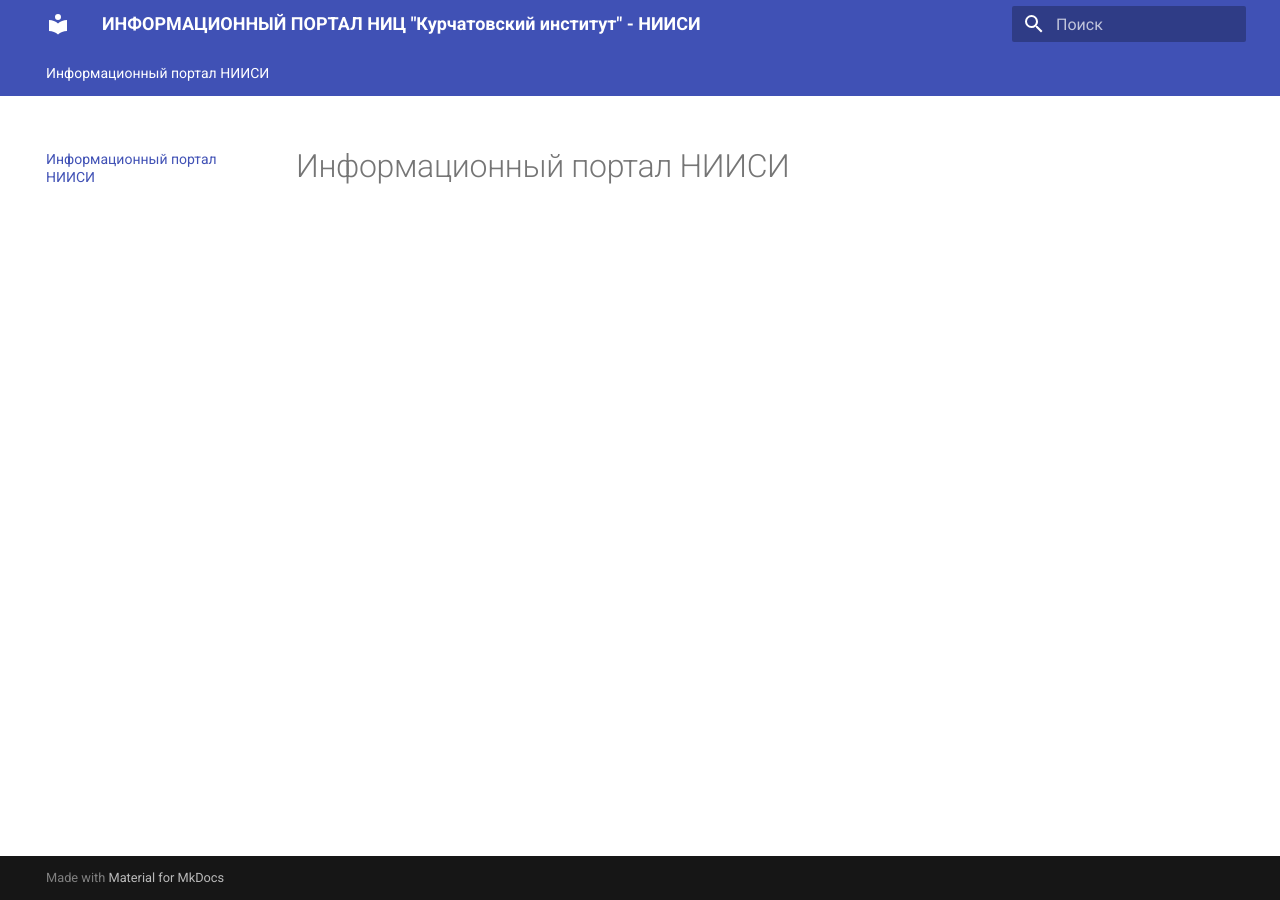
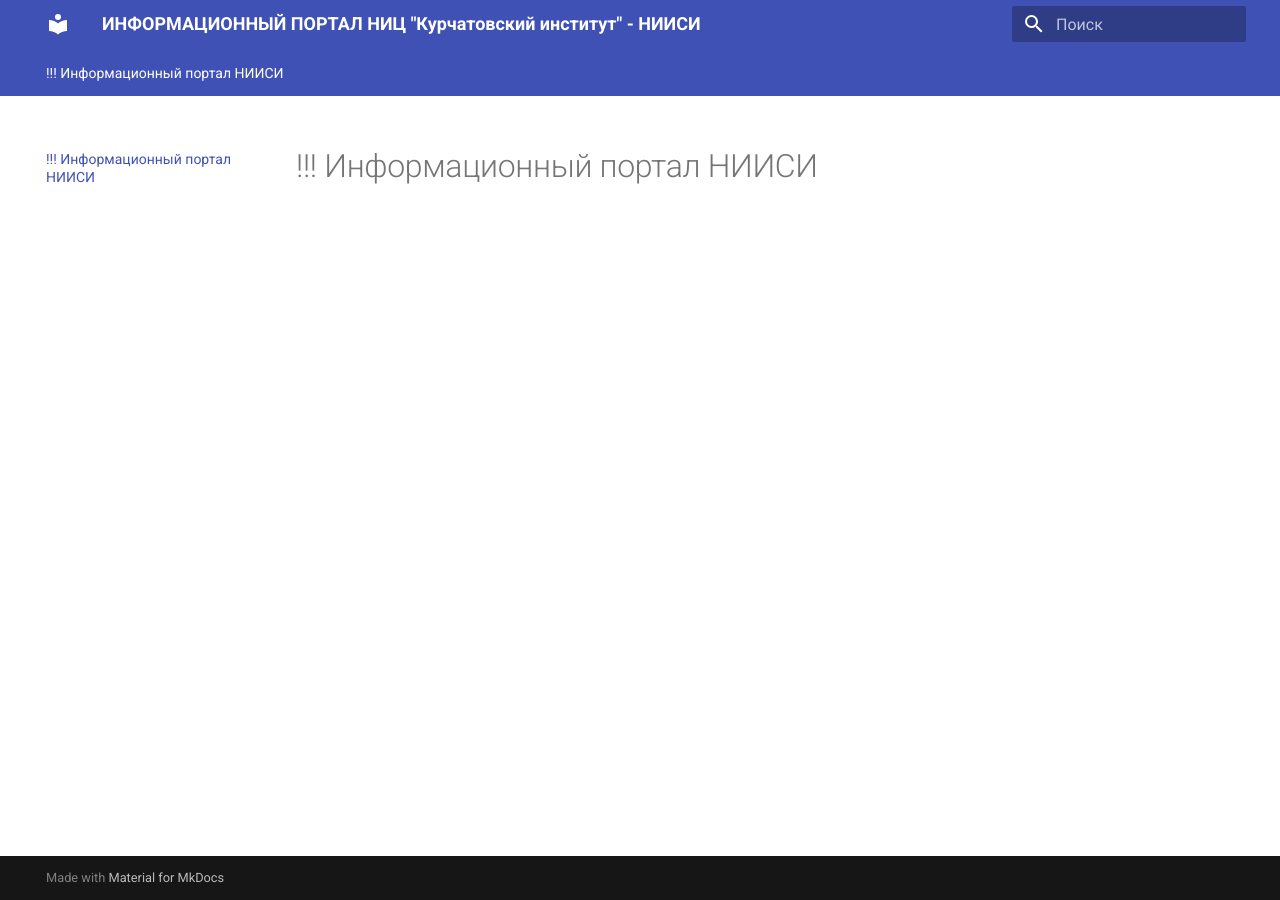
Before and after one commit to pdorokhov/niisi_docs, an MkDocs documentation site: the page built from docs/index.md, in a window 1280 px wide. Built offline with MkDocs 1.6.1 and Material for MkDocs 9.7.7, drawn with Linux system fonts in a browser that asks for light colours.

Commit message:
add_changes

```diff
--- a/docs/index.md
+++ b/docs/index.md
@@ -1 +1 @@
-# Информационный портал НИИСИ
+# !!! Информационный портал НИИСИ
```
Also changed, not shown: 1 other file.
